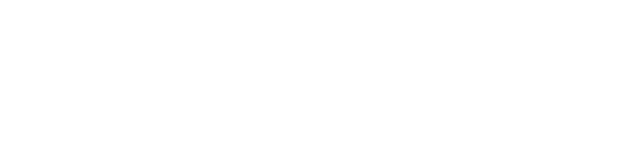
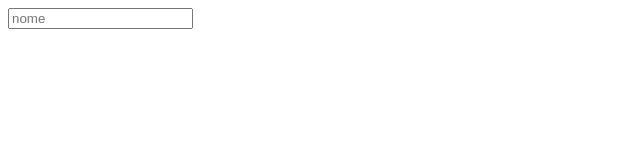
Before and after one commit to Luansantoskr/projeto1, a plain HTML site: page index.html in a window 1280 px wide. Shown: the whole page, without its empty margins (0-640 px from the left). Drawn offline with Linux system fonts and the light colour scheme.

Commit message:
primeira alteração

```diff
--- a/index.html
+++ b/index.html
@@ -7,6 +7,8 @@
     <title> Index </title>
 </head>
 <body>
-
+    <form action="">
+        <input type="text" name="nome" placeholder="nome">
+    </form>
 </body>
 </html>
```
